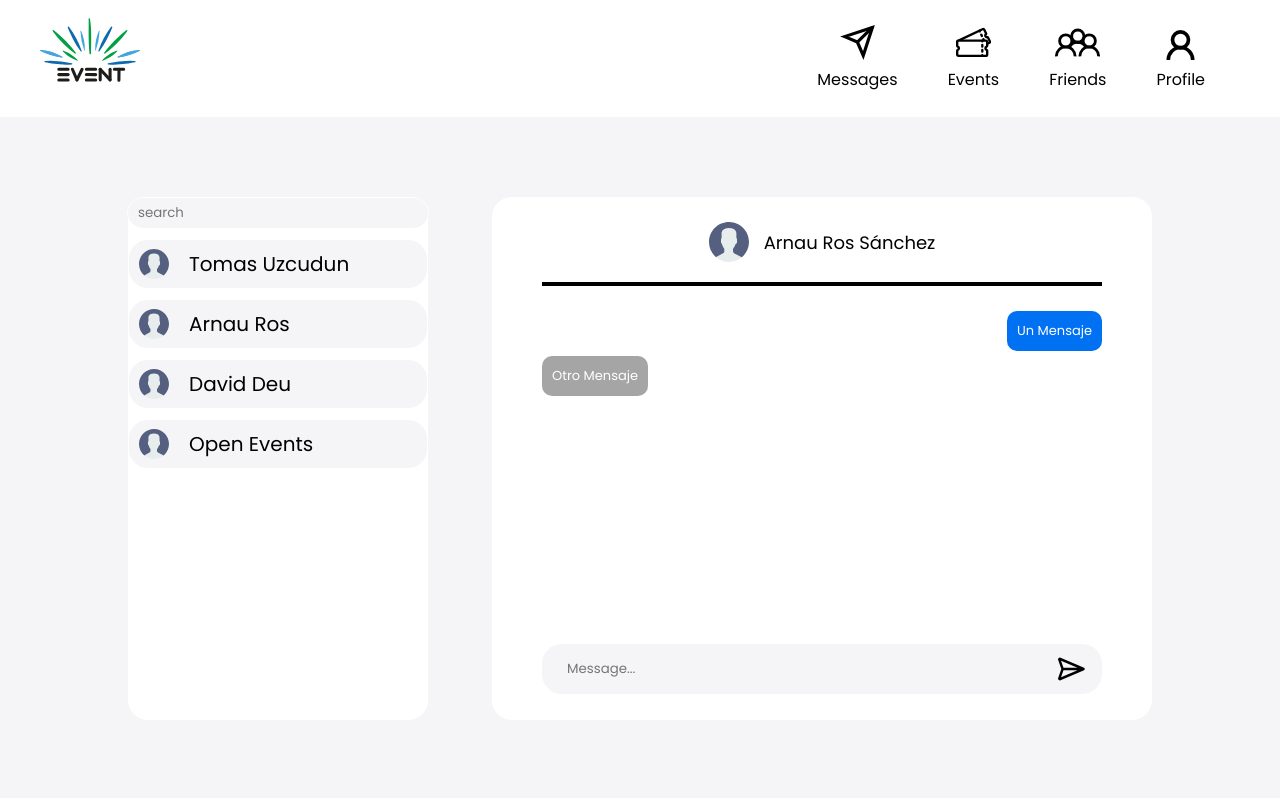
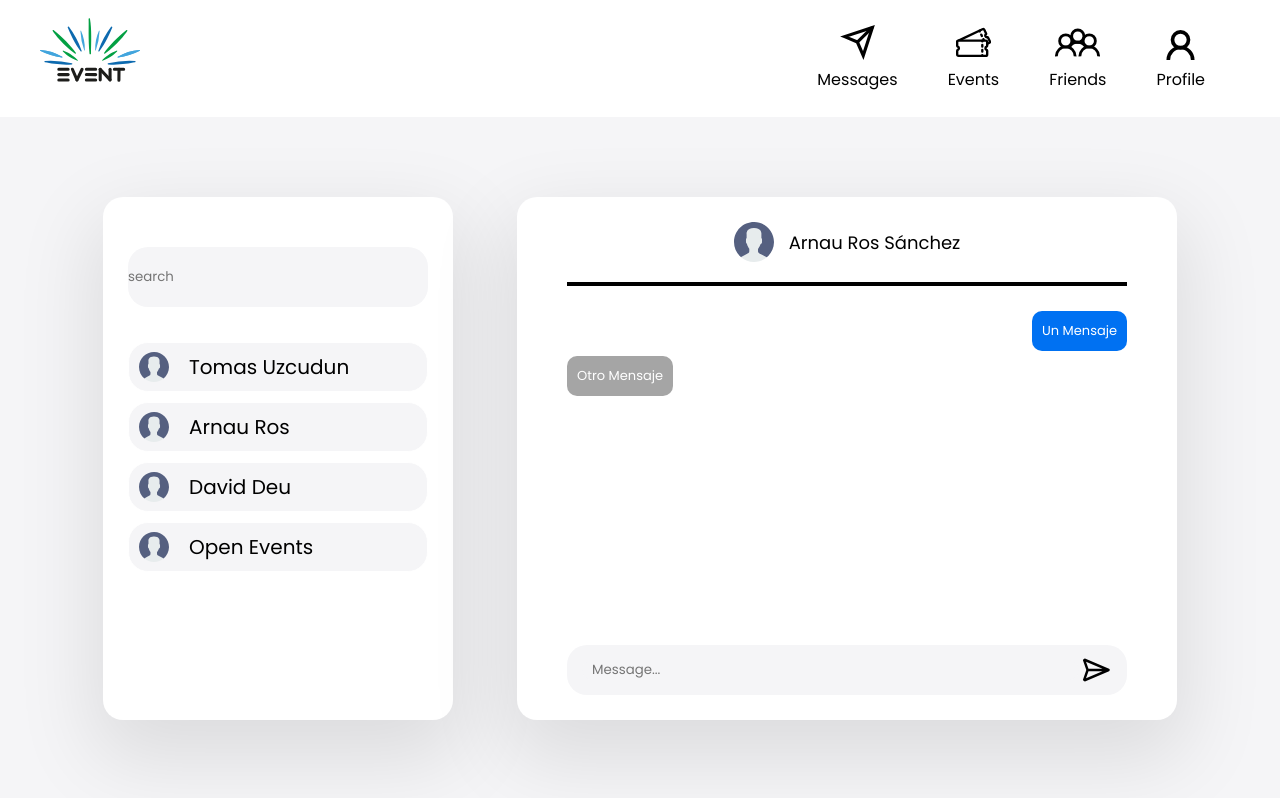
Before and after one commit to OkhaiBroh/PW1-G8, a Vue app: page /chat in a window 1280 px wide. Built offline with nearby package versions, Linux system fonts and the light colour scheme.

Commit message:
Algunos cambios

```diff
--- a/src/views/ChatView.vue
+++ b/src/views/ChatView.vue
@@ -1,9 +1,7 @@
 <template>
     <div class="background">
         <div class="left">
-            <div class="search">
-                <input class="input_search" type="text" placeholder="search"/>
-            </div>
+            <input class="input_search" type="text" placeholder="search"/>
             <ul class="list_chats">
                 <li>
                     <div class="user_chat">
@@ -114,6 +112,8 @@
         flex-direction: column;
         width: 100%;
         height: 70%;
+
+        flex-grow: 1;
     }
 
     .message-background {
@@ -154,10 +154,15 @@
 
     .right {
         width: 50%;
-        padding: 5px 50px 50px 50px;
+        padding: 5px 50px 25px 50px;
         border-radius: 20px;
         margin-left: 5vw;
         background-color: white;
+
+        display: flex;
+        flex-direction: column;
+
+        box-shadow: 0px 30px 80px 10px rgba(0, 0, 0, 0.1);
     }
 
     /****************************************
@@ -171,6 +176,10 @@
         background-color: white;
         width: 300px;
         border-radius: 20px;
+
+        box-shadow: 0px 30px 80px 10px rgba(0, 0, 0, 0.1);
+
+        padding: 50px 25px 50px 25px;
     }
 
     /****************************************
@@ -180,20 +189,15 @@
         list-style: none;
         width: 100%;
     }
-    .search{
-        display: flex;
-        width: 100%;
-        height: 30px;
-        border: 1px solid white;
-        border-radius: 20px;
-    }
+
     .input_search{
         width: 100%;
         border: none;
         background-color: var(--gray_color);
-        padding-left: 10px;
+        padding: 20px 0 20px 0px;
         outline: none;
         border-radius: 20px;
+        margin-bottom: 25px;
     }
     .user_chat{
         display: flex;
```
